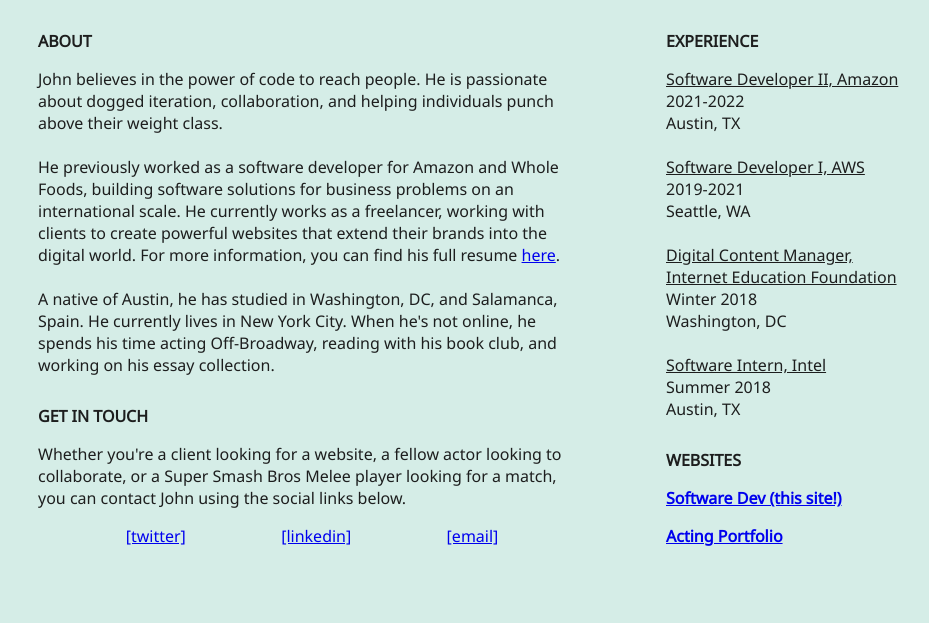
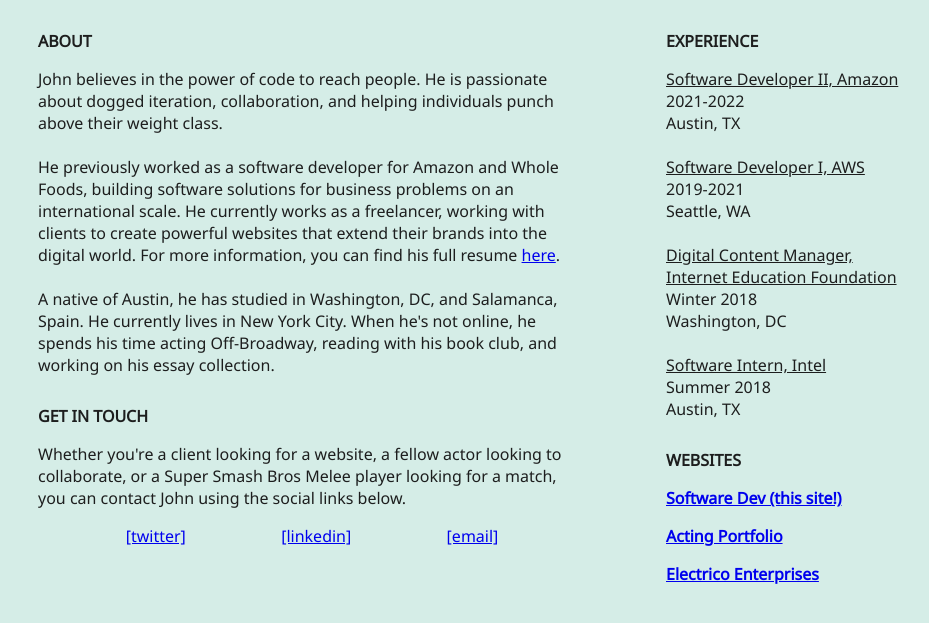
Before and after one commit to jachan/devsite, a plain HTML site: page index.html in a window 1280 px wide. Shown: the part 257-880 px from the top of the page, without its empty margins (163-1092 px from the left). Drawn offline with Linux system fonts and the light colour scheme.

Commit message:
Update index.html

```diff
--- a/index.html
+++ b/index.html
@@ -59,6 +59,7 @@
 <h2 class="has-normal-font-size" style="text-transform:uppercase"><strong>Websites</h2>
 <p class="has-small-font-size"><a rel="noreferrer noopener" href="https://www.johnchan.dev/">Software Dev (this site!)</a><br></p>
 <p class="has-small-font-size"><a rel="noreferrer noopener" href="https://www.johnchan.online/">Acting Portfolio</a><br></p>
+<p class="has-small-font-size"><a rel="noreferrer noopener" href="https://electricoenterprises.com/">Electrico Enterprises</a><br></p>
 </div>
 </div>
 </div>
```
